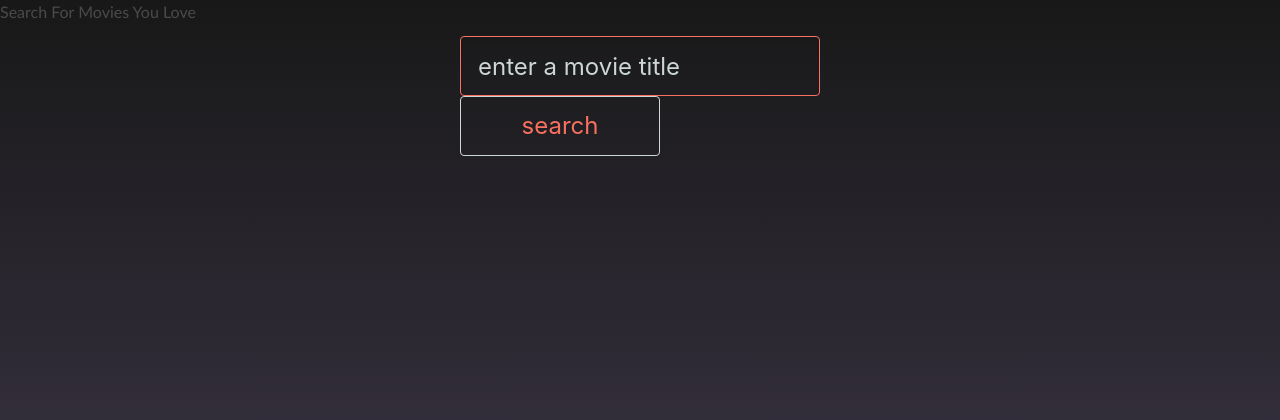
After one commit to mcnultyshane/movie_shelf, a Node project: template views/search.handlebars in a window 1280 px wide. The commit adds this page. Shown: the top 420 px of the page. Run offline with Node 20 templates, Linux system fonts and the light colour scheme; the template is opened without the code that fills it, so the values that code supplies are empty; some libraries are stand-ins or nearby versions.

Commit message:
editing handlebars and buidling out search handlebar and js."

```diff
--- a/controllers/api/movieRoutes.js
+++ b/controllers/api/movieRoutes.js
@@ -6,6 +6,11 @@ const withAuth = require('../../utils/auth');
 require('dotenv').config();
 // const APIkey = process.env.TMDB_AUTH
 // var requestUrl = 'https://api.themoviedb.org/3/discover/movie?api_key=' +APIkey+ '&language=en-US&sort_by=popularity.desc&include_adult=false&include_video=false&page=1&with_watch_monetization_types=flatrate';
+
+router.get('/search', async (req, res) => {
+    // Send the rendered Handlebars.js template back as the response
+    res.render('search');
+  });
 
 // GET api/movie-- get all movies
 router.get('/', async (req, res) => {
--- /dev/null
+++ b/public/javascript/search.js
@@ -0,0 +1,64 @@
+const ApiKey = '969a67b0e5920fd1dc6347c0c1df0eb9';
+const movieList = document.querySelector('#movie-list');
+
+function searchApi(movieSearchEl) {
+    let locQueryUrl = 'https://api.themoviedb.org/3/search/movie?';
+
+    locQueryUrl = locQueryUrl + 'api_key=' + ApiKey +
+        '&language=en-US&page=1&query=' + movieSearchEl + '&include_adult=false'
+
+    fetch(locQueryUrl)
+        .then((response) => response.json())
+
+        .then((movies) => showMovies(movies.results));
+
+}
+
+
+showMovies = (movies) => {
+    movies.forEach((movie) => {
+        const movieCard = document.createElement("div");
+        movieCard.classList.add(
+            "column",
+            "is-one-quarter",
+            "is-flex-wrap-wrap",
+            "is-flex-direction-row"
+        );
+        movieCard.innerHTML = `
+
+      <div id="flag" class="card mx-3">
+        <div class="card-image">
+          <figure class="image is-200x296">
+            <img src="https://image.tmdb.org/t/p/w400/${movie.poster_path}" alt="Placeholder image">
+          </figure>
+        </div>
+        <div class="media-content">
+              <p class="title has-text-centered">${movie.title}</p>
+        </div>
+      </div>
+    <footer class="card-footer">
+      <a href="#" class="card-footer-item">Save</a>
+
+      <a href="#" class="card-footer-item">Delete</a>
+    </footer>
+    </div>
+`;
+    movieList.append(movieCard);
+    });
+};
+
+function movieSearchFormSubmit(event) {
+    event.preventDefault();
+
+    let movieSearchEl = document.querySelector('#movie-search').nodeValue.trim();
+
+    if (!movieSearchEl) {
+        console.error('Please enter a movie to search');
+        return;
+    }
+    console.log(movieSearchEl);
+    searchApi(movieSearchEl);
+}
+
+
+document.querySelector('#movie-search-form').addEventListener('submit', movieSearchFormSubmit);
--- a/seeds/userData.json
+++ b/seeds/userData.json
@@ -1,7 +1,7 @@
 [
   {
-    "username": "goldenbird882",
-    "password": "domin0"
+    "username": "testUser",
+    "password": "password"
   },
   {
     "username": "whiteswan764",
--- a/views/apiCall.handlebars
+++ b/views/apiCall.handlebars
@@ -41,4 +41,4 @@
 
   </div>
 </div>
-<script src="./javascript/apiCall.js"></script>
+<script src="/javascript/apiCall.js>
--- a/views/homepage.handlebars
+++ b/views/homepage.handlebars
@@ -1,4 +1,4 @@
- <body>
+
     <p id="title">Movie Shelf</p>
 
     <div class="add-flex">
@@ -15,5 +15,5 @@
     {{!-- </div> --}}
 
     <footer></footer>
-  </body>
+
   <script src="/javascript/homepage.js"></script>
--- a/views/layouts/main.handlebars
+++ b/views/layouts/main.handlebars
@@ -12,8 +12,10 @@
     <link rel="stylesheet" href="/stylesheets/style.css"/>
 
   </head>
+  <body>
+     {{{body}}}
+  </body>
 
-  {{{body}}}
     <footer></footer>
-  </body>
+
 </html>
--- a/views/login.handlebars
+++ b/views/login.handlebars
@@ -1,4 +1,4 @@
-<body>
+
   <p id='title'>Login</p>
   <form class='login-form'>
     <div class='container'>
@@ -33,6 +33,5 @@
       </section>
     </div>
   </form>
-  <footer></footer>
-</body>
+
 <script src='/javascript/login.js'></script>
--- /dev/null
+++ b/views/search.handlebars
@@ -0,0 +1,23 @@
+
+
+    <p id="title3">Search For Movies You Love</p>
+<form action="submit" id="movie-search-form">
+    <div class="container">
+      <section class="column is-4 is-offset-4">
+
+      <div >
+        <input class="input is-large" type="text" placeholder="enter a movie title" id="movie-search"/>
+      </div>
+
+      <div>
+        <button class="button is-ghost is-large" id="createbutton">search</button>
+      </div>
+
+    </section>
+    </div>
+    <div class="columnsis-flex-wrap-wrap is-flex-direction-row">
+    <ul id="movie-list"></ul>
+    </div>
+</form>
+
+  <script src="/javascript/search.js"></script>
--- a/views/signup.handlebars
+++ b/views/signup.handlebars
@@ -1,4 +1,4 @@
-<body>
+
   <p id='title'>Sign-Up</p>
   <form class='signup-form'>
     <div class='container'>
@@ -29,6 +29,4 @@
       </section>
     </div>
   </form>
-  <footer></footer>
-</body>
 <script src='/javascript/signup.js'></script>
```
Also changed, not shown: views/keywordinputsearch.handlebars (deleted, +0 -56 lines), views/shelf.handlebars (+0 -24 lines), signin-alert error.PNG (deleted), views/searchpage.handlebars (deleted).
